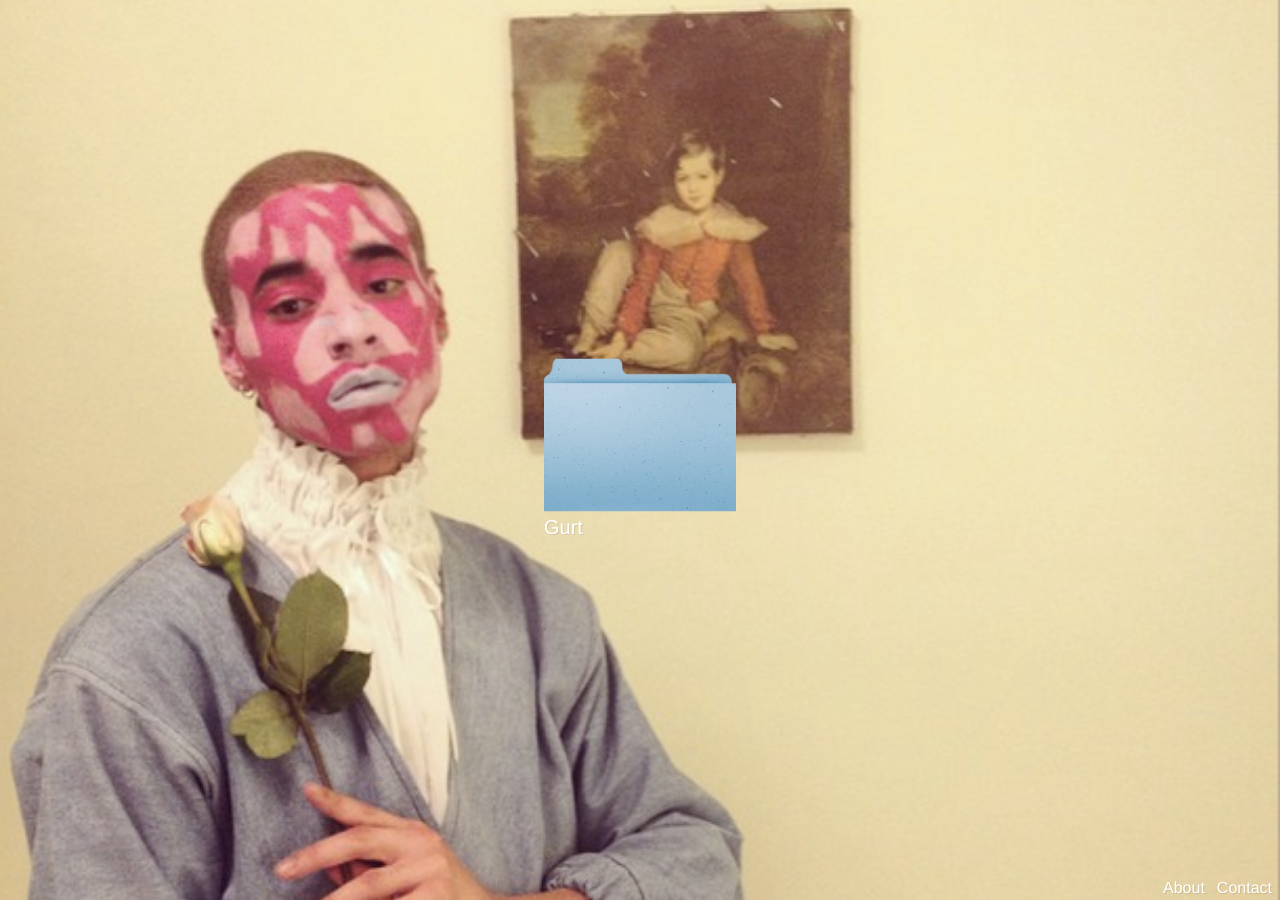
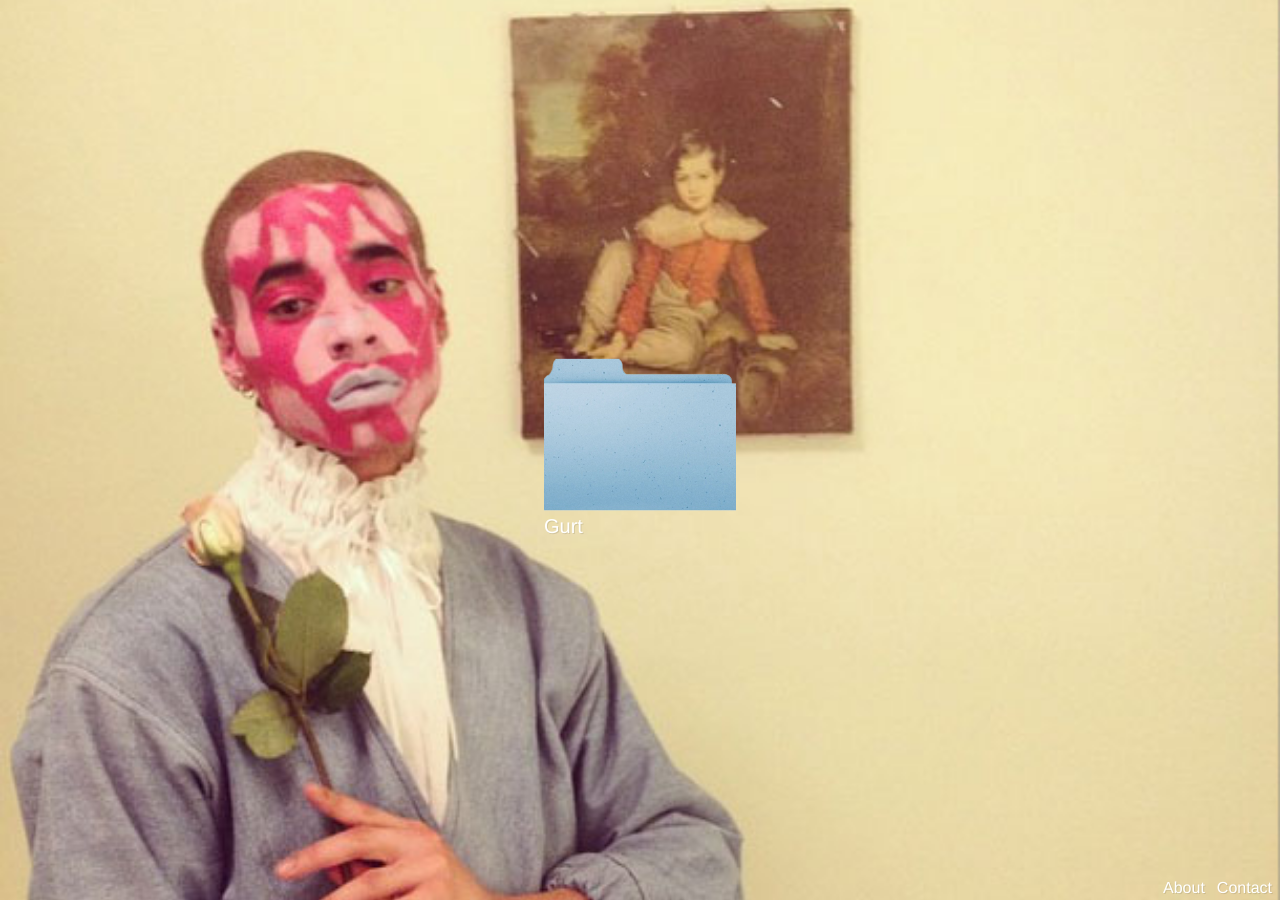
Before and after one commit to gurts/gurts.github.io, a Jekyll site: the page built from index.html, in a window 1280 px wide. Built offline with Jekyll 4.4.1, drawn with Linux system fonts in a browser that asks for light colours.

Commit message:
Update images

```diff
--- a/css/main.scss
+++ b/css/main.scss
@@ -1,5 +1,5 @@
 ---
-# Only the main Sass file needs front matter (the dashes are enough)
+#n Only the main Sass file needs front matter (the dashes are enough)
 ---
 @charset "utf-8";
 
@@ -12,7 +12,7 @@ main {
   left: 0;
   right: 0;
   background: {
-    image: url('/images/gurt.png');
+    image: url('/images/gurt.jpg');
     position: 50% 50%;
     repeat: no-repeat;
     size: cover;
```
Also changed, not shown: images/folder.png, images/gurt.jpg (added).
